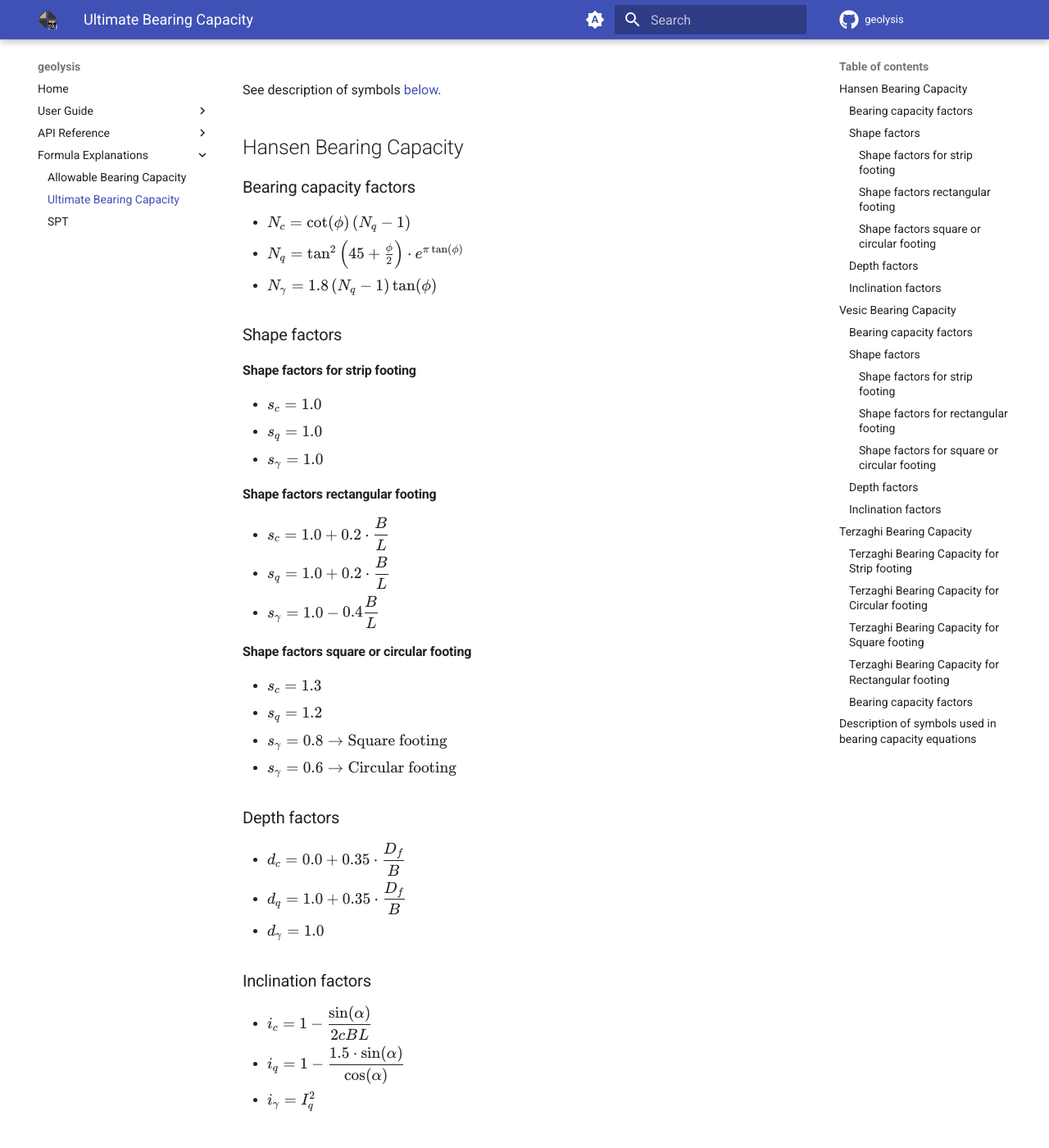
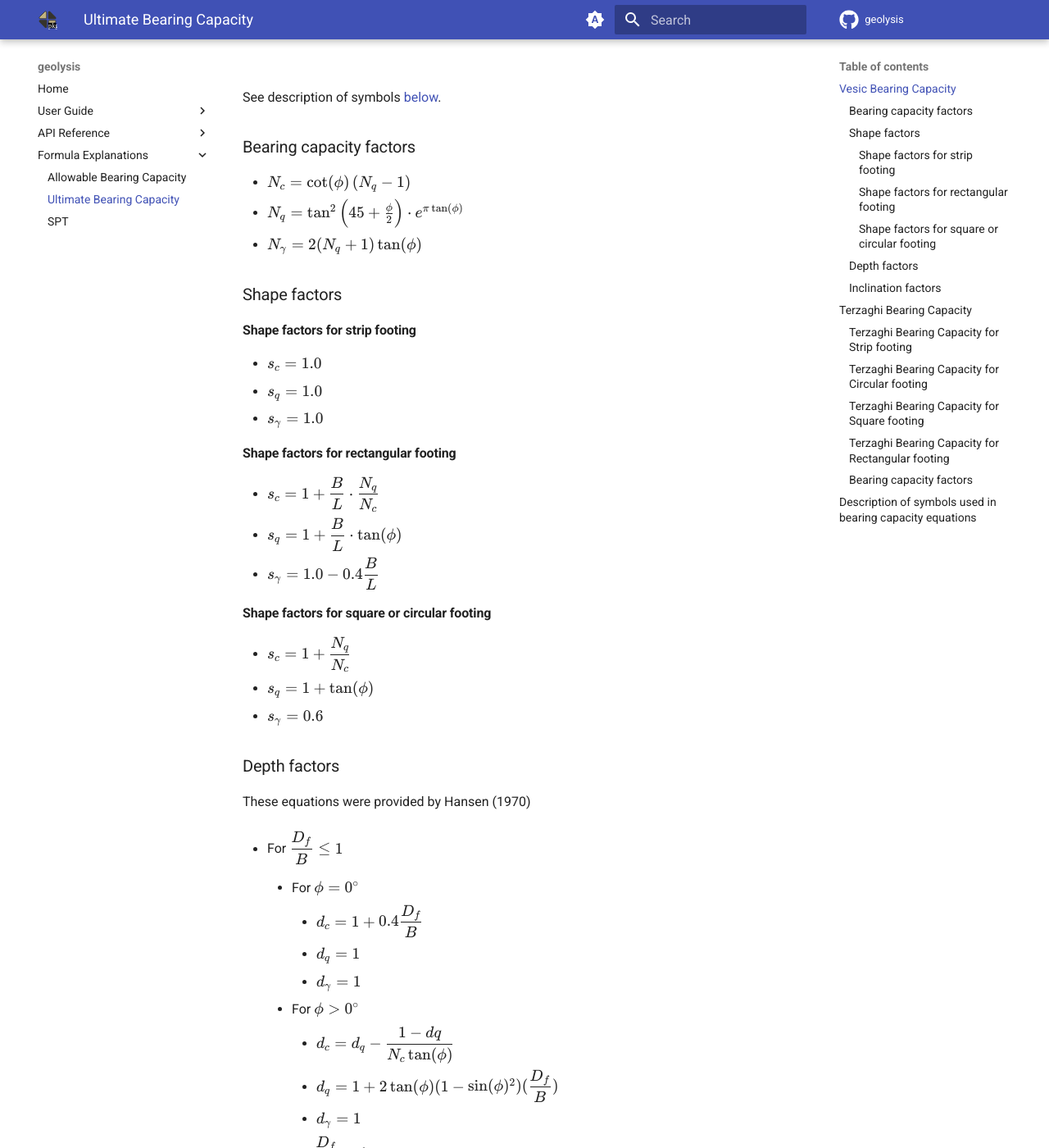
Before and after one commit to patrickboateng/geolysis, an MkDocs documentation site: the page built from docs/formulas/ultimate-bearing-capacity.md, in a window 1280 px wide and 1400 px high, scrolled down 248 px. Shown: the whole window at 82% size. Built offline with MkDocs 1.6.1 and Material for MkDocs 9.7.7, drawn with Linux system fonts in a browser that asks for light colours; comment, search, counter and statistics services are not loaded; some of the changed text lies outside the part shown.

Commit message:
removed hansen's formulas

```diff
--- a/docs/formulas/ultimate-bearing-capacity.md
+++ b/docs/formulas/ultimate-bearing-capacity.md
@@ -1,6 +1,6 @@
 # Ultimate Bearing Capacity Formulas
 
-Bearing capacity equation used in `hansen` and `vesic` methods.
+## Vesic Bearing Capacity
 
 $$
 q_u = cN_c s_c d_c i_c + qN_q s_q d_q i_q +
@@ -9,49 +9,6 @@ $$
 
 See description of symbols
 [below](#description-of-symbols-used-in-bearing-capacity-equations).
-
-## Hansen Bearing Capacity
-
-### Bearing capacity factors
-
-- $N_c = \cot(\phi) \left(N_q - 1\right)$
-- $N_q = \tan^2\left(45 + \frac{\phi}{2}\right) \cdot e^{\pi \tan(\phi)}$
-- $N_{\gamma} = 1.8 \left(N_q - 1\right) \tan(\phi)$
-
-### Shape factors
-
-#### Shape factors for strip footing
-
-- $s_c = 1.0$
-- $s_q = 1.0$
-- $s_{\gamma} = 1.0$
-
-#### Shape factors rectangular footing
-
-- $s_c = 1.0 + 0.2 \cdot \dfrac{B}{L}$
-- $s_q = 1.0 + 0.2 \cdot \dfrac{B}{L}$
-- $s_{\gamma} = 1.0 - 0.4 \dfrac{B}{L}$
-
-#### Shape factors square or circular footing
-
-- $s_c = 1.3$
-- $s_q = 1.2$
-- $s_{\gamma} = 0.8 \rightarrow \text{Square footing}$
-- $s_{\gamma} = 0.6 \rightarrow \text{Circular footing}$
-
-### Depth factors
-
-- $d_c = 0.0 + 0.35 \cdot \dfrac{D_f}{B}$
-- $d_q = 1.0 + 0.35 \cdot \dfrac{D_f}{B}$
-- $d_{\gamma} = 1.0$
-
-### Inclination factors
-
-- $i_c = 1 - \dfrac{\sin(\alpha)}{2cBL}$
-- $i_q = 1 - \dfrac{1.5 \cdot \sin(\alpha)}{\cos(\alpha)}$
-- $i_{\gamma} = I_q^2$
-
-## Vesic Bearing Capacity
 
 ### Bearing capacity factors
 
```
